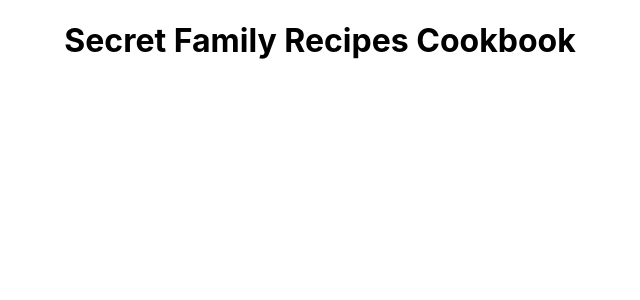
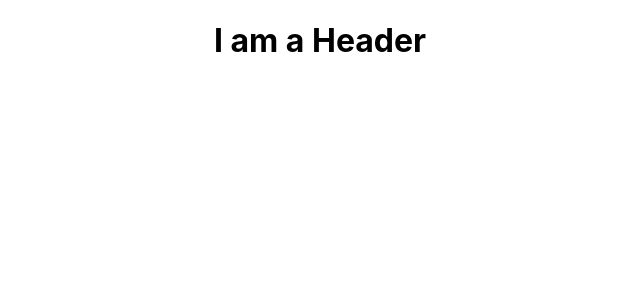
Before and after one commit to Build-Week-SF-Recipes-Cookbook/front-end, a React (Create React App) app: page / in a window 1280 px wide. Shown: the top 300 px of the page, without its empty margins (320-960 px from the left). Built offline with nearby package versions, Linux system fonts and the light colour scheme.

Commit message:
setting files and setting up router

```diff
--- a/src/App.js
+++ b/src/App.js
@@ -1,9 +1,20 @@
+import React from 'react'
+import {
+  BrowserRouter as Router,
+  Switch,
+  Route
+} from 'react-router-dom'
 import './App.css';
+import Home from './Views/Home';
 
 function App() {
   return (
     <div className="App">
-      <h1>Secret Family Recipes Cookbook</h1>
+      <Switch>
+        <Route>
+          <Home />
+        </Route>
+      </Switch>
     </div>
   );
 }
--- a/src/Layout/Header.js
+++ b/src/Layout/Header.js
@@ -3,7 +3,7 @@ import React from 'react'
 function Header() {
     return (
         <div>
-
+            <h1>I am a Header</h1>
         </div>
     )
 }
--- a/src/Views/Home.js
+++ b/src/Views/Home.js
@@ -1,9 +1,10 @@
 import React from 'react'
+import Header from '../Layout/Header'
 
 const Home = () => {
     return (
         <div>
-
+            <Header />
         </div>
     )
 }
--- a/src/index.js
+++ b/src/index.js
@@ -1,11 +1,15 @@
 import React from 'react';
 import ReactDOM from 'react-dom';
+import {   BrowserRouter as Router } from 'react-router-dom'
+
 import './index.css';
 import App from './App';
 
 ReactDOM.render(
   <React.StrictMode>
-    <App />
+    <Router>
+      <App />
+    </Router>
   </React.StrictMode>,
   document.getElementById('root')
 );
```
